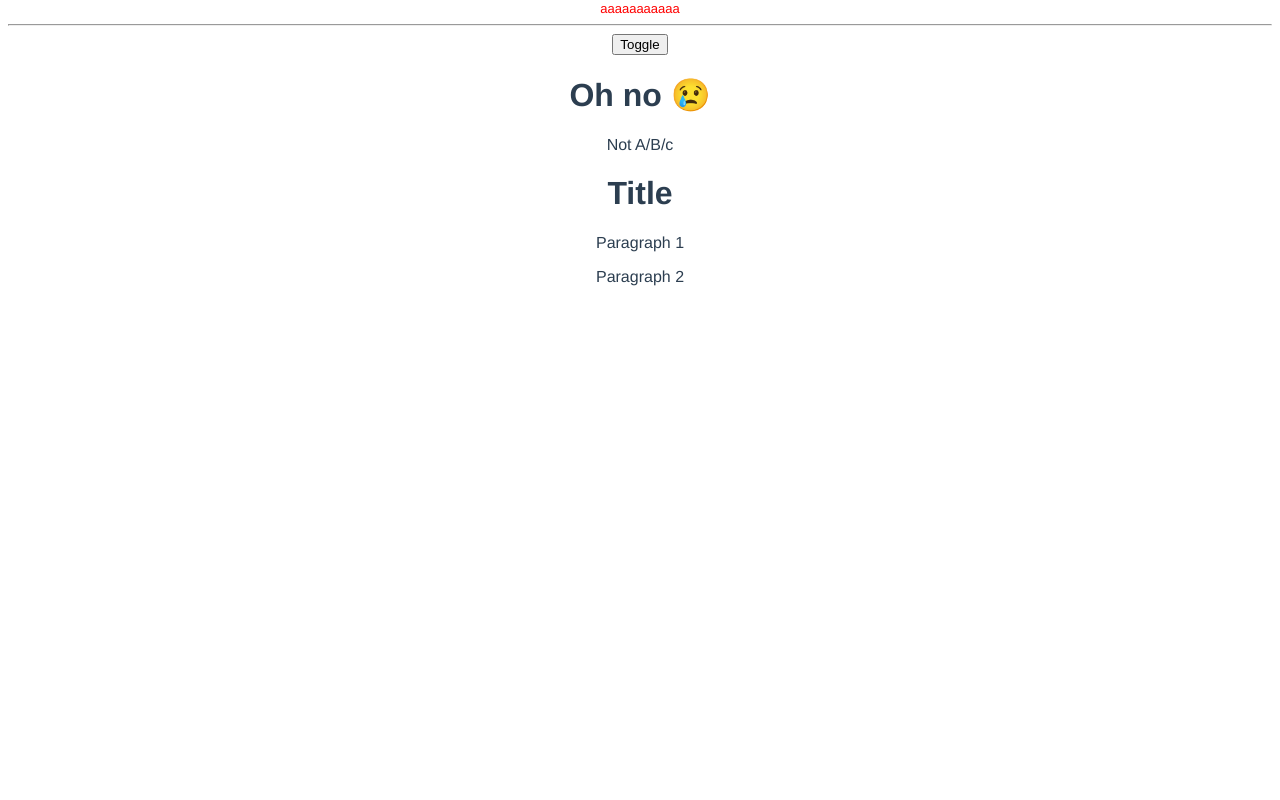
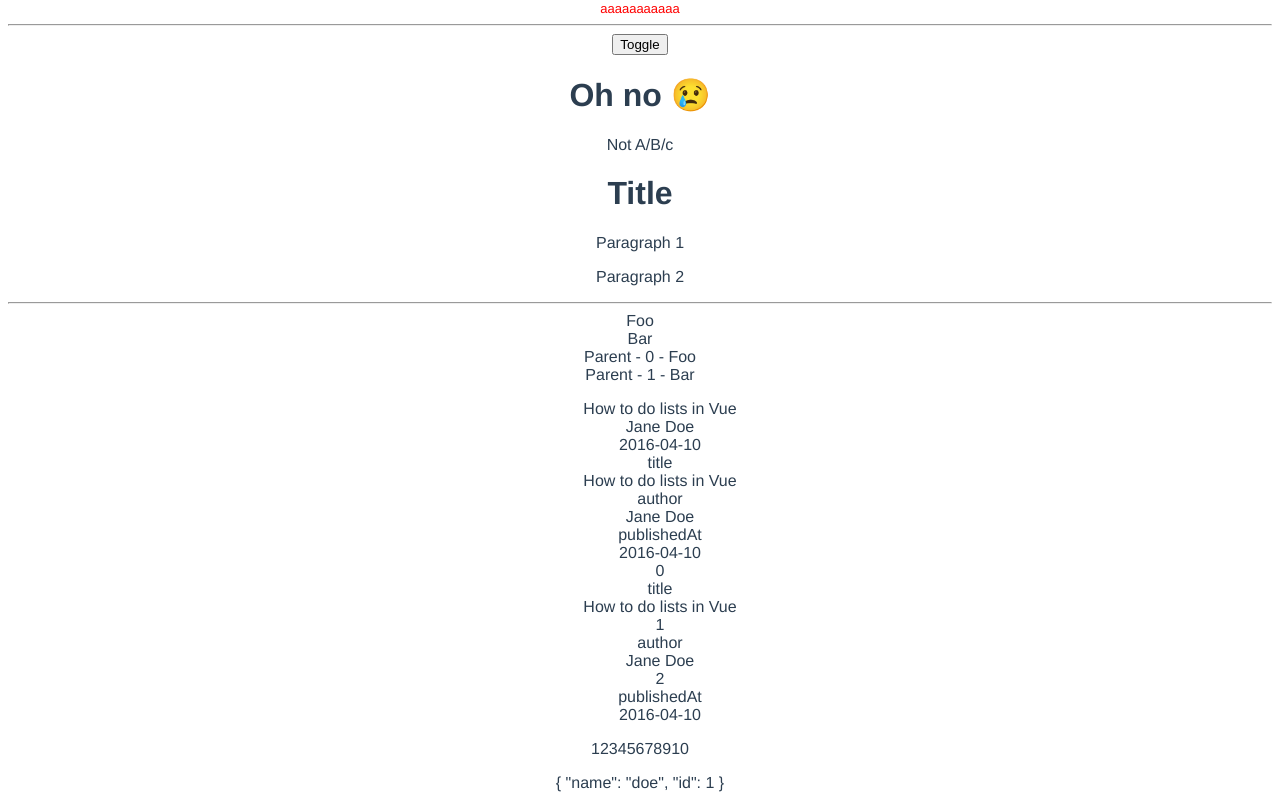
Before and after one commit to logicwang/Vue3, a Vue app: page / in a window 1280 px wide. Shown: the part 284-1084 px from the top of the page. Before the commit the page ends 800 px from the top, so only its background shows below. Built offline with nearby package versions, Linux system fonts and the light colour scheme.

Commit message:
列表渲染

```diff
--- a/src/App.vue
+++ b/src/App.vue
@@ -1,4 +1,5 @@
 <template>
+  <!-- 列表渲染 -->
   <HelloWorld msg="Welcome to Your Vue.js App"/>
   <hr>
   <TextInterpolation />
@@ -8,6 +9,8 @@
   <ClassStyle/>
   <hr>
   <ConditionalRendering/>
+  <hr>
+  <ListRendering />
 </template>
 
 <script>
@@ -16,6 +19,7 @@ import TextInterpolation from './components/TextInterpolation.vue'
 import CoMputed from './components/CoMputed.vue'
 import ConditionalRendering from './components/ConditionalRendering.vue'
 import ClassStyle from './components/ClassStyle.vue'
+import ListRendering from './components/ListRendering.vue'
 
 export default {
   name: 'App',
@@ -24,7 +28,8 @@ export default {
     CoMputed,
     ClassStyle,
     ConditionalRendering,
-    TextInterpolation
+    TextInterpolation,
+    ListRendering
   }
 }
 </script>
--- /dev/null
+++ b/src/components/ListRendering.vue
@@ -0,0 +1,78 @@
+<template>
+  <!-- 列表渲染 -->
+  <div>
+    <div>
+      <li v-for="item in items" :key="item">
+        {{ item.message }}
+      </li>
+    </div>
+    <div>
+      <li v-for="(itemas, index) in items" :key="itemas">
+        {{ parentMessage }} - {{ index }} - {{ itemas.message }}
+      </li>
+    </div>
+    <div>
+      <ul>
+        <li v-for="value in myObject" :key="value">
+          {{ value }}
+        </li>
+
+        <li v-for="(value, key) in myObject" :key="value">
+          {{ key }}<br />
+          {{ value }}
+        </li>
+        <li v-for="(value, key, index) in myObject" :key="value">
+          {{ index }}<br />
+          {{ key }}<br />
+          {{ value }}
+        </li>
+      </ul>
+    </div>
+    <div>
+      <span v-for="n in 10" :key="n">{{ n }}</span>
+    </div>
+    <ul>
+      <template v-for="item in items" :key="item">
+        <li>{{ item.msg }}</li>
+        <li class="divider" role="presentation"></li>
+      </template>
+    </ul>
+  </div>
+  <div>
+    <ul>
+      <template v-for="item in items" :key="item">
+        <li>{{ item.msg }}</li>
+        <li class="divider" role="presentation"></li>
+      </template>
+    </ul>
+  </div>
+  <div v-for="value in itaaaem" :key="value">
+    {{value}}
+    <!-- 内容 -->
+  </div>
+</template>
+
+<script>
+export default {
+  data() {
+    return {
+      items: [{ message: "Foo" }, { message: "Bar" }],
+      parentMessage: "Parent",
+      itemas: [{ message: "Foo" }, { message: "Bar" }],
+      itaaaem:[{name:'doe',id:1}],
+      msg: "e2fgwqregqergqqrehgqht",
+      myObject: {
+        title: "How to do lists in Vue",
+        author: "Jane Doe",
+        publishedAt: "2016-04-10",
+      },
+    };
+  },
+};
+</script>
+
+<style>
+li {
+  list-style: none;
+}
+</style>
```
